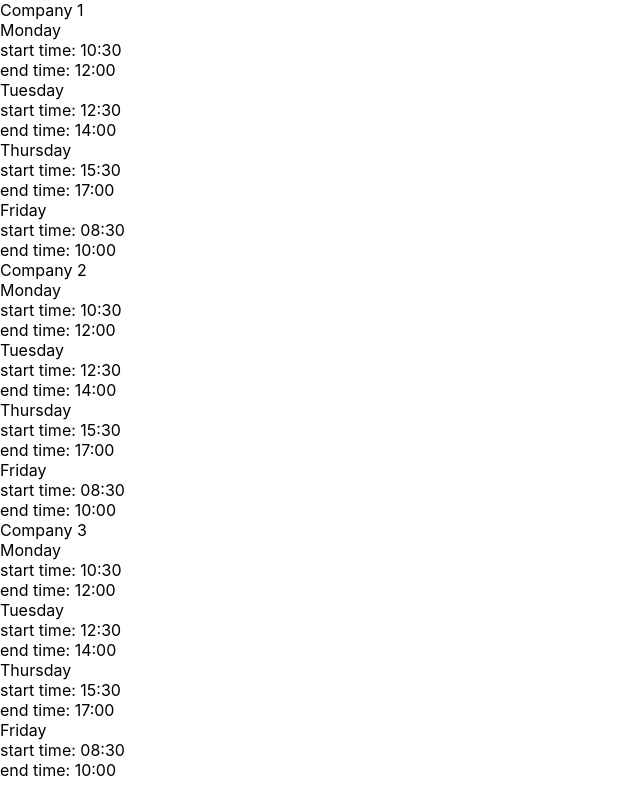
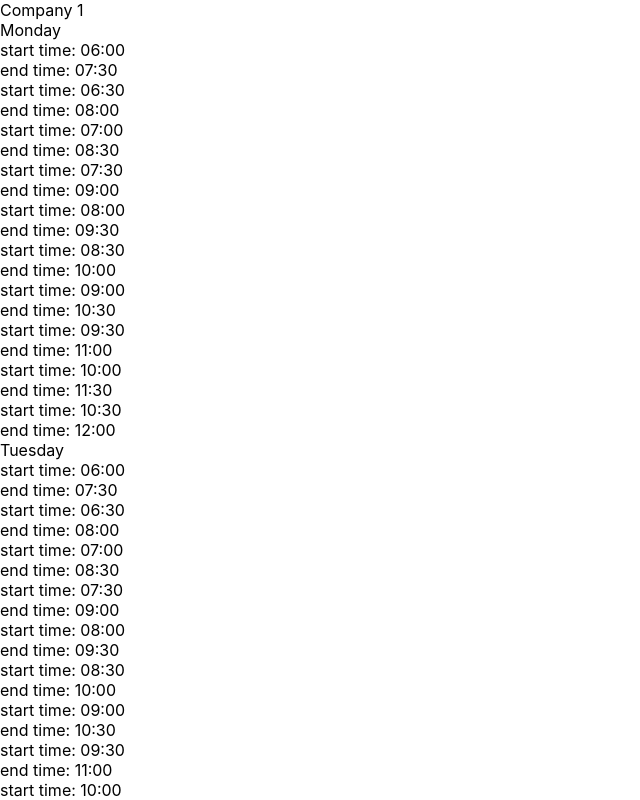
Before and after one commit to nmitic/aroundhome, a React (Create React App) app: page / in a window 1280 px wide. Shown: the top 800 px of the page, without its empty margins (0-640 px from the left). Built offline with nearby package versions, Linux system fonts and the light colour scheme.

Commit message:
fixed dataTransform to return all slots for the given day

```diff
--- a/src/pages/TimeSlots/TimeSlots.js
+++ b/src/pages/TimeSlots/TimeSlots.js
@@ -23,6 +23,8 @@ const TimeSlots = () => {
       {
         data && (
           data.map(item => {
+    // console.log(transformSlots(item.time_slots))
+
             return (
               <Picker
                 key={item.id}
--- a/src/pages/TimeSlots/dataTransforms.js
+++ b/src/pages/TimeSlots/dataTransforms.js
@@ -14,12 +14,21 @@
     return MAP_DAYS[date.getDay()];
   }
 
-  return inputData.reduce((acc, curr) => {
+  return inputData.reduce((acc, curr, index, array) => {
     const day = extractDay(curr.start_time);
+    // console.log(!!acc[day]);
+
+    // const restOfSlots = acc[day] ? {
+    //   start_time: array[index].start_time,
+    //   end_time: array[day].end_time
+    // } : {}
+
+    const restOfSlots = acc[day] ? acc[day] : [];
 
     return {
       ...acc,
       [day]: [
+        ...restOfSlots,
         {
           start_time: curr.start_time,
           end_time: curr.end_time
```
